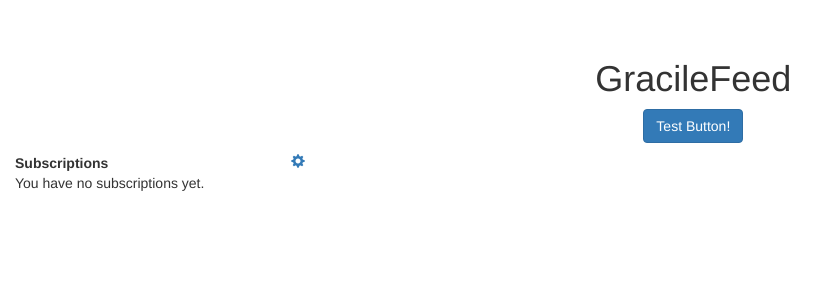
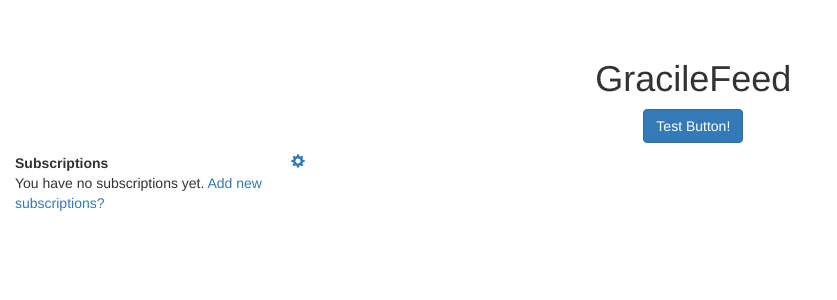
Before and after one commit to je-hyun/GracileFeed, a Flask app: page / in a window 1280 px wide. Shown: the part 51-351 px from the top of the page, without its empty margins (0-837 px from the left). Run offline with Flask 2, Linux system fonts and the light colour scheme; parts of the project's set-up code (start-up, migrations or seed data) failed here and were passed over; some libraries are stand-ins or nearby versions.

Commit message:
Changed empty subscriptions message in sidebar to include subscribe link

```diff
--- a/templates/feed-sidebar.html
+++ b/templates/feed-sidebar.html
@@ -3,7 +3,7 @@
                                                                          class="glyphicon glyphicon-cog"
                                                                          aria-hidden="true"></span></a><br/>
 {% if (user_subscriptions is not defined) or not (user_subscriptions|first) %}
-<span style="float:left;">You have no subscriptions yet.</span><span style="float:right;"></span><br/>
+<span style="float:left;">You have no subscriptions yet. <a href="{{ url_for('subscriptions') }}">Add new subscriptions?</a></span><span style="float:right;"></span><br/>
 {% else %}
 {% for sub in user_subscriptions %}
 <span style="float:left;">{{ sub.source.name }}</span><span style="float:right;">{{ sub.daily_amount }}</span><br/>
```
